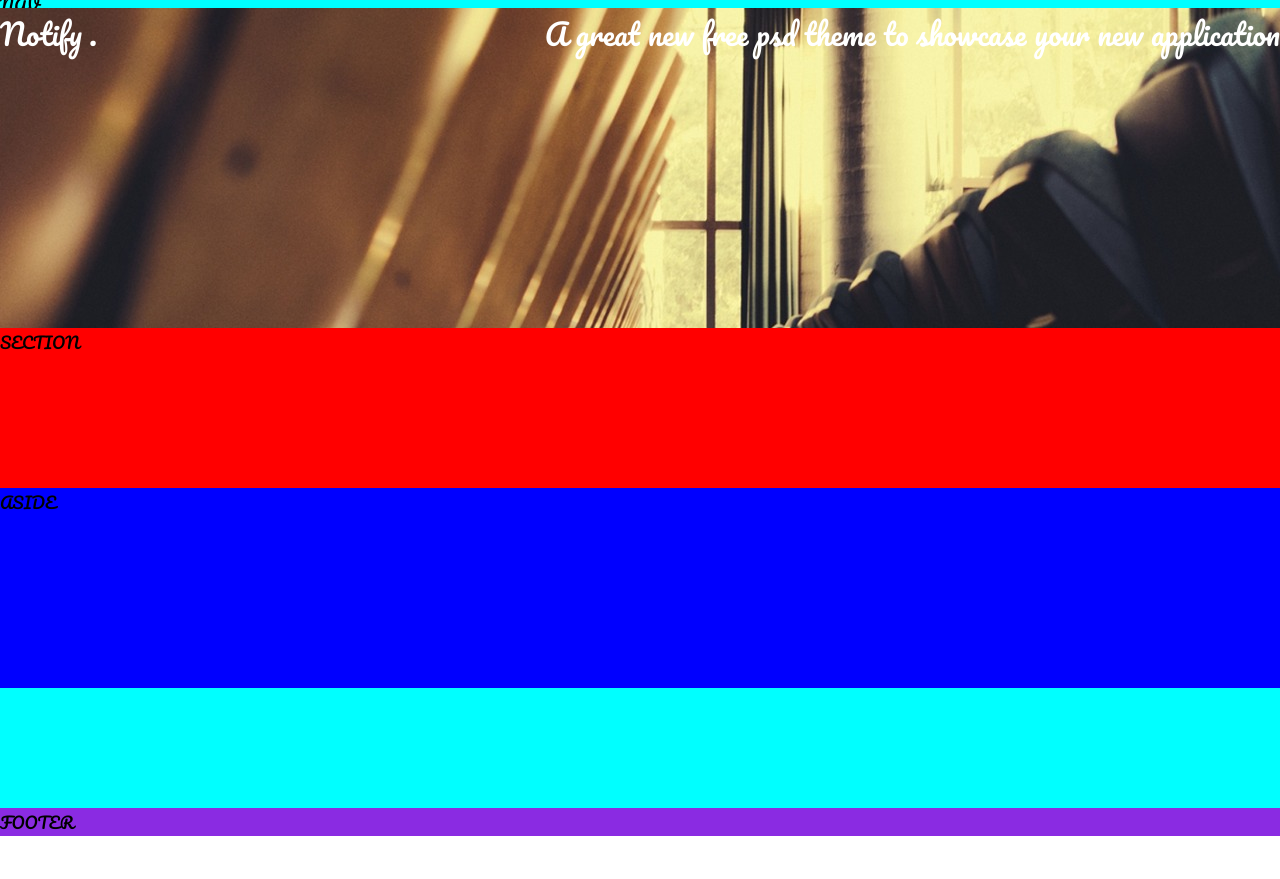
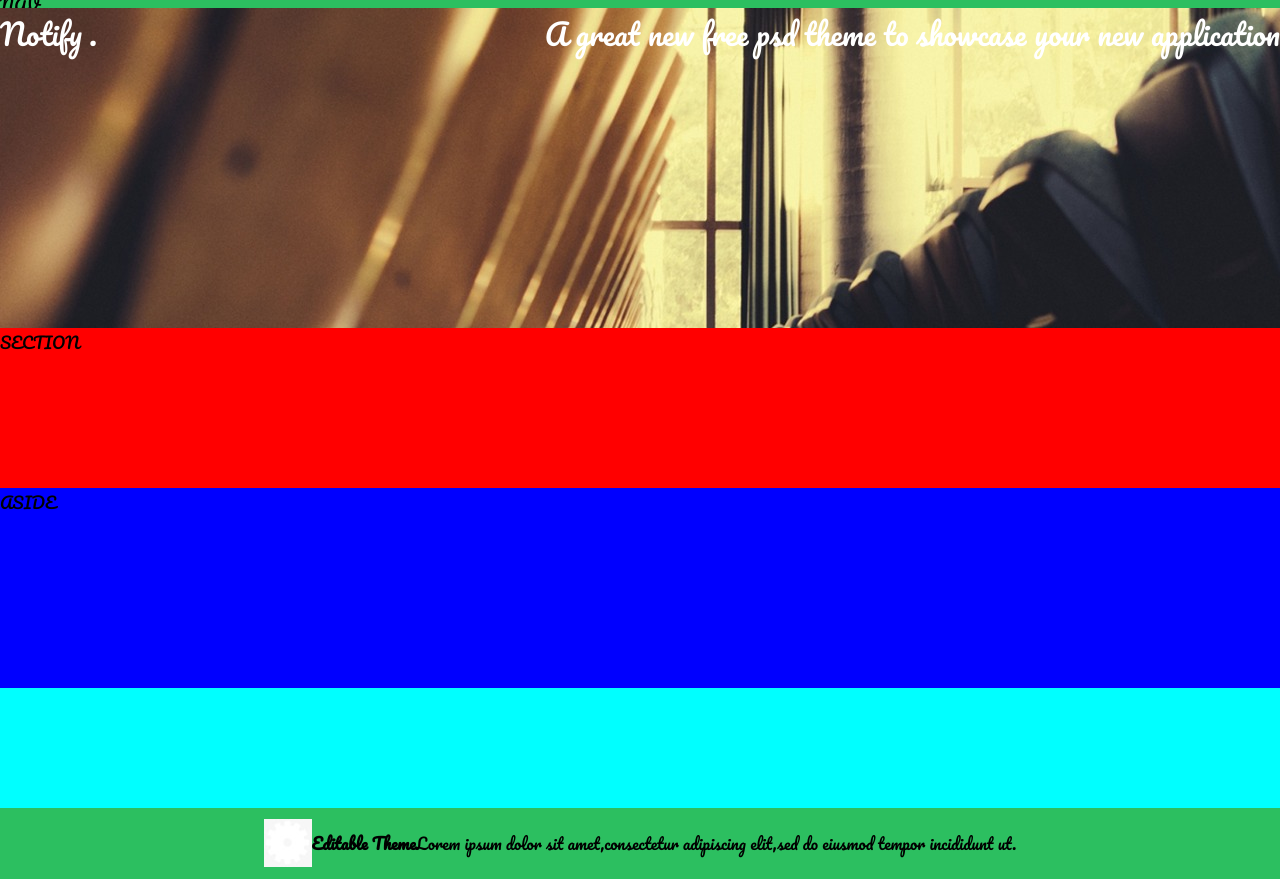
Before and after one commit to porretaalays/trabalho, a plain HTML site: page index.html in a window 1280 px wide. Before the commit the page ends 836 px from the top, so only its background shows below. Drawn offline with Linux system fonts and the light colour scheme.

Commit message:
mudanças

```diff
--- a/index.html
+++ b/index.html
@@ -26,6 +26,27 @@
     <section>SECTION</section>
     <aside>ASIDE</aside>
     <main></main>
-    <footer>FOOTER</footer>
+    <footer>
+      <div Class="divsMain">
+          <div Class="divsRedondas">
+
+        <img src="imagens/WhatsApp Image 2019-07-05 at 12.08.15 (7).jpeg" alt="">
+
+          </div>
+           <h4>Editable Theme</h4>
+           <p>Lorem ipsum dolor sit amet,consectetur adipiscing elit,sed do eiusmod tempor incididunt ut.</p>
+
+
+
+
+
+
+      </div>
+
+
+
+
+
+    </footer>
 </body>
 </html>
--- a/style.css
+++ b/style.css
@@ -13,7 +13,7 @@ body{
 }
 nav{
     align-items: center;
-    background-color: aqua;
+    background-color:#2cbf60;
     display: flex;
     justify-content: space-between;
     grid-area: nav;
@@ -52,5 +52,16 @@ main{
 }
 footer{
     grid-area: footer;
-    background-color: blueviolet;
+    background-color: #a09f9f;
 }
+footer div {
+    background-color:#2cbf60;
+    display: flex;
+    justify-content: center;
+    align-items: center;
+}
+footer p{
+    margin: 0%;
+    text-align: center;
+
+}
```
